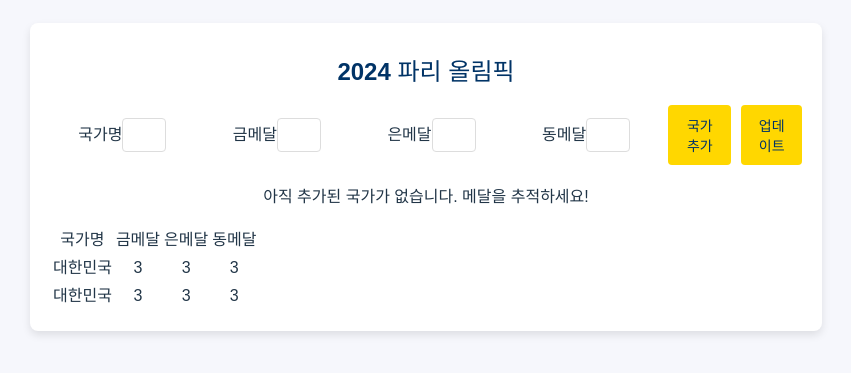
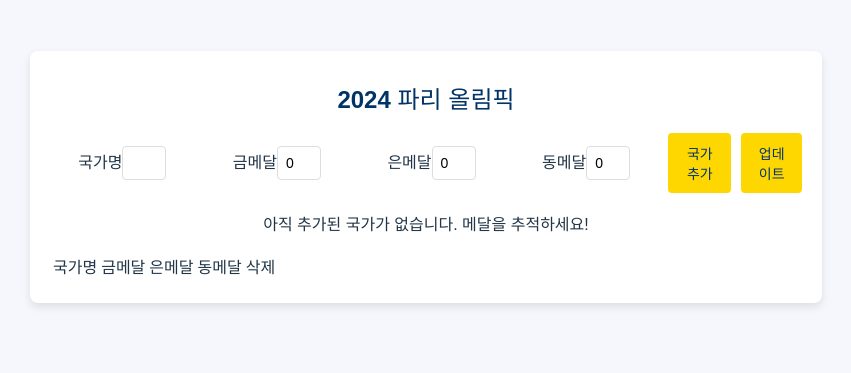
Before and after one commit to 99ShinByeongseon/olympic-medal-tracker, a React (Vite) app: page / in a window 1280 px wide. Shown: the part 223-596 px from the top of the page, without its empty margins (140-991 px from the left). Built offline with nearby package versions, Linux system fonts and the light colour scheme.

Commit message:
🩹 fix : 세부내용 수정정

```diff
--- a/src/components/EmptyText.jsx
+++ b/src/components/EmptyText.jsx
@@ -1,3 +1,7 @@
-export function EmptyText() {
-    return <p>아직 추가된 국가가 없습니다. 메달을 추적하세요!</p>;
+export function EmptyText({ isEmpty }) {
+    return (
+        <>
+        {isEmpty && <p>아직 추가된 국가가 없습니다. 메달을 추적하세요!</p>}
+        </>
+    );
 }
--- a/src/components/MedalForm.jsx
+++ b/src/components/MedalForm.jsx
@@ -1,16 +1,49 @@
+import { useState } from "react";
 import { MedalInput } from "./Medalinput";
 
-export function MedalForm() {
-const contentArr = ['국가명', '금메달', '은메달', '동메달'];
+export function MedalForm({ onAdd }) {
+    const contentArr = ["국가명", "금메달", "은메달", "동메달"];
+    const [formData, setFormData] = useState({
+        국가명: "",
+        금메달: 0,
+        은메달: 0,
+        동메달: 0,
+    });
+
+    const handleChange = (field, value) => {
+        setFormData((prev) => ({
+            ...prev,
+            [field]: value,
+        }));
+    };
+
+    const handleSubmit = (e) => {
+        e.preventDefault();
+        if (!formData["국가명"]) {
+            alert("국가명을 입력하세요!");
+            return;
+        }
+        onAdd({
+            country: formData["국가명"],
+            gold: Number(formData["금메달"]),
+            silver: Number(formData["은메달"]),
+            bronze: Number(formData["동메달"]),
+        });
+        setFormData({ 국가명: "", 금메달: 0, 은메달: 0, 동메달: 0 });
+    };
 
     return (
         <>
             <h1>2024 파리 올림픽</h1>
-        <form>
+            <form onSubmit={handleSubmit}>
                 {contentArr.map((text) => (
-                <MedalInput key={text} content={text} />
+                    <MedalInput
+                        key={text}
+                        content={text}
+                        value={formData[text]}
+                        onChange={(value) => handleChange(text, value)}
+                    />
                 ))}
-
                 <button type='submit'>국가 추가</button>
                 <button type='button'>업데이트</button>
             </form>
--- a/src/components/MedalList.jsx
+++ b/src/components/MedalList.jsx
@@ -1,4 +1,4 @@
-export function MedalList() {
+export function MedalList({medals, onDelete}) {
     return (
         <table>
             <thead>
@@ -7,21 +7,21 @@ export function MedalList() {
                     <th>금메달</th>
                     <th>은메달</th>
                     <th>동메달</th>
+                    <th>삭제</th>
                 </tr>
             </thead>
             <tbody>
-                <tr>
-                    <td>대한민국</td>
-                    <td>3</td>
-                    <td>3</td>
-                    <td>3</td>
-                </tr>
-                <tr>
-                    <td>대한민국</td>
-                    <td>3</td>
-                    <td>3</td>
-                    <td>3</td>
-                </tr>
+                {medals.map((item) => (
+                    <tr key={item.country}>
+                        <td>{item.country}</td>
+                        <td>{item.gold}</td>
+                        <td>{item.silver}</td>
+                        <td>{item.bronze}</td>
+                        <td>
+                            <button onClick={() => onDelete(item.country)}>삭제</button>
+                        </td>
+                    </tr>
+                ))}
             </tbody>
         </table>
     );
--- a/src/components/Medalinput.jsx
+++ b/src/components/Medalinput.jsx
@@ -1,8 +1,13 @@
-export function MedalInput({ content }) {
+export function MedalInput({ content, value, onChange }) {
     return (
         <label>
             {content}
-        <input type='text' />
+            <input
+                type={content === "국가명" ? "text" : "number"}
+            value={value}
+            onChange={(e) => onChange(e.target.value)}
+            min={content === "국가명" ? undefined : "0"}
+        />
         </label>
     );
 }
```
Lines whose indentation alone changed are shown as unchanged.
